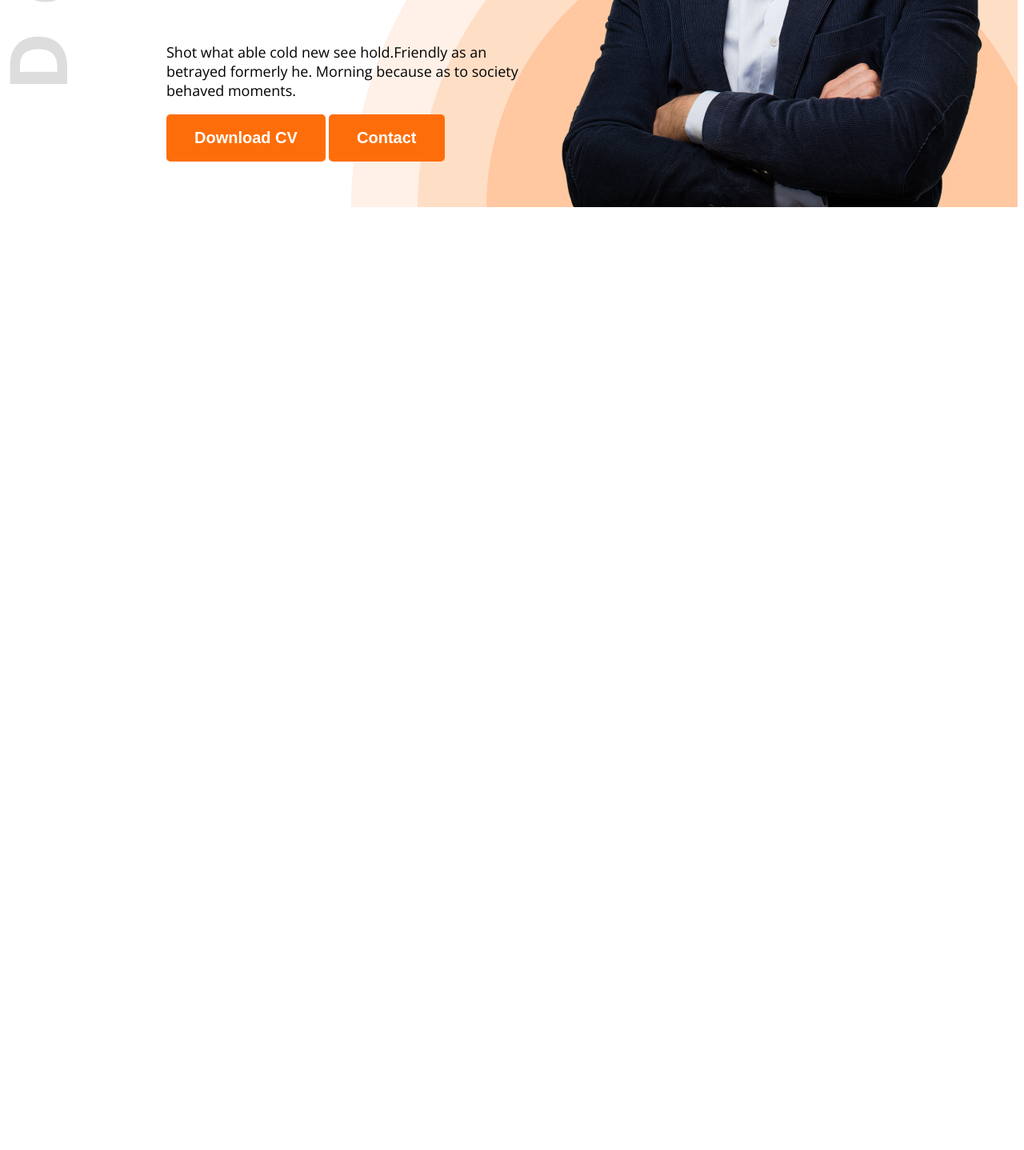
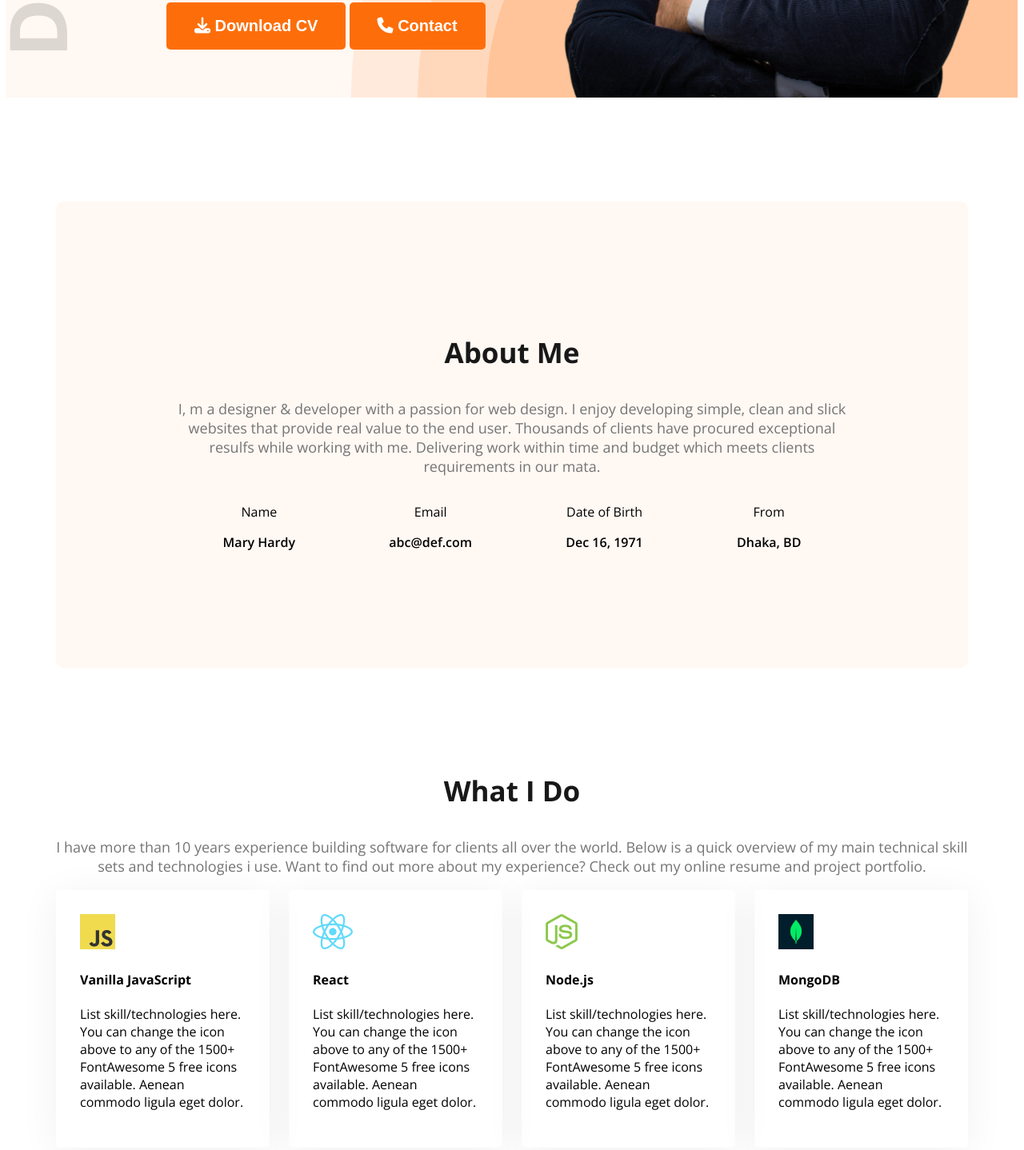
Before and after one commit to Imamasharmeen/WD_Portfolio, a plain HTML site: page index.html in a window 1280 px wide. Shown: the part 708-2146 px from the top of the page at 80% size. Before the commit the page ends 975 px from the top, so only its background shows below. Drawn offline with nearby package versions, Linux system fonts and the light colour scheme.

Commit message:
added some skills

```diff
--- a/index.html
+++ b/index.html
@@ -10,31 +10,89 @@
     <link href="https://fonts.googleapis.com/css2?family=Open+Sans:ital,wght@0,300..800;1,300..800&display=swap"
         rel="stylesheet">
     <link rel="stylesheet" href="styles/portfolio.css">
+    <script src="https://kit.fontawesome.com/d7b7563d24.js" crossorigin="anonymous"></script>
 </head>
 
 <body class="open-sans-normal">
-    <header class="header">
+    <header class="header secondary-bg">
         <nav>
             <h3 class="nav-title">Ma<span class="text-primary">r</span>y</h3>
             <ul>
-                <li><a class="dark-1" href="">Portfolio</a></li>
-                <li><a class="dark-1" href="">Blog</a></li>
+                <li><a class="dark-2" href="">Portfolio</a></li>
+                <li><a class="dark-2" href="">Blog</a></li>
                 <li><a href=""><button class="btn-primary">Hire Me</button></a></li>
             </ul>
         </nav>
         <div class="banner">
-            <div class="banner-container">
-                <h4 class="banner-greetings dark-1">Hi, I am</h4>
+            <div class="banner-content">
+                <h4 class="banner-greetings dark-2">Hi, I am</h4>
                 <h1 class="banner-title">Mary Hardy</h1>
-                <p class="banner-description">Shot what able cold new see hold.Friendly as an betrayed formerly he. Morning because as to society behaved moments.</p>
-                <button class="btn-primary">Download CV</button>
-                <button class="btn-primary">Contact</button>
+                <p class="banner-description">
+                    Shot what able cold new see hold.Friendly as an betrayed formerly he. Morning because as to society
+                    behaved moments.
+                </p>
+                <button class="btn-primary"><i class="fa-solid fa-download"></i> Download CV</button>
+                <button class="btn-primary"><i class="fa-solid fa-phone"></i> Contact</button>
             </div>
-            <img src="images/hardy.png" alt="hardy">
+            <img class="banner-profile-pic" src="images/hardy.png" alt="">
         </div>
-
     </header>
     <main>
+        <section class="about secondary-bg">
+            <h3 class="section-title">About Me</h3>
+            <p class="section-description">
+                I, m a designer & developer with a passion for web design. I enjoy developing simple, clean and slick
+                websites that provide real value to the end user. Thousands of clients have procured exceptional resulfs
+                while working with me. Delivering work within time and budget which meets clients requirements in our
+                mata.
+            </p>
+            <div class="about-items">
+                <!-- .about-item*4>p.item-title+p.item-description -->
+                <div class="about-item">
+                    <p class="item-title">Name</p>
+                    <p class="item-description">Mary Hardy</p>
+                </div>
+                <div class="about-item">
+                    <p class="item-title">Email</p>
+                    <p class="item-description">abc@def.com</p>
+                </div>
+                <div class="about-item">
+                    <p class="item-title">Date of Birth</p>
+                    <p class="item-description">Dec 16, 1971</p>
+                </div>
+                <div class="about-item">
+                    <p class="item-title">From</p>
+                    <p class="item-description">Dhaka, BD</p>
+                </div>
+            </div>
+        </section>
+        <section class="skills">
+            <h3 class="section-title text-center">What I Do</h3>
+            <p class="section-description text-center">I have more than 10 years experience building software for clients all over the world. Below is a quick overview of my main technical skill sets and technologies i use. Want to find out more about my experience? Check out my online resume and project portfolio.</p>
+            <div class="skills-container">
+                <div class="skill">
+                    <img src="images/icons/js.png" alt="JS">
+                    <h4 class="skill-title">Vanilla JavaScript</h4>
+                    <p class="skill-description">List skill/technologies here. You can change the icon above to any of the 1500+ FontAwesome 5 free icons available. Aenean commodo ligula eget dolor.</p>
+                </div>
+                <div class="skill">
+                    <img src="images/icons/react.png" alt="React">
+                    <h4 class="skill-title">React</h4>
+                    <p class="skill-description">List skill/technologies here. You can change the icon above to any of the 1500+ FontAwesome 5 free icons available. Aenean commodo ligula eget dolor.</p>
+                </div>
+                <div class="skill">
+                    <img src="images/icons/nodejs.png" alt="Node">
+                    <h4 class="skill-title">Node.js</h4>
+                    <p class="skill-description">List skill/technologies here. You can change the icon above to any of the 1500+ FontAwesome 5 free icons available. Aenean commodo ligula eget dolor.</p>
+                </div>
+                <div class="skill">
+                    <img src="images/icons/mongo.png" alt="MongoDB">
+                    <h4 class="skill-title">MongoDB</h4>
+                    <p class="skill-description">List skill/technologies here. You can change the icon above to any of the 1500+ FontAwesome 5 free icons available. Aenean commodo ligula eget dolor.</p>
+                </div>
+
+            </div>
+        </section>
 
     </main>
     <footer>
--- a/styles/portfolio.css
+++ b/styles/portfolio.css
@@ -7,68 +7,134 @@
     font-variation-settings:
       "wdth" 100;
   }
+
+  /* shared style */
+  .secondary-bg{
+      background-color: #FFF8F3;
+  }
+  .text-primary{
+      color: #FD6E0A;
+  }
+  .dark-2{
+      color: #474747;
+  }
+
+  .btn-primary{
+      background-color: #FD6E0A;
+      font-weight: bold;
+      font-size: 20px;
+      color: white;
+      border: none;
+      padding: 18px 35px;
+      border-radius: 5px;
+  }
+
+  .section-title{
+      font-size: 35px;
+      font-weight: bold;
+      color: #181818;
+  }
+
+  .section-description{
+      font-size: 18px;
+      color: #757575;
+  }
+
+  .text-center{
+      text-align: center;
+  }
+  /* header  */
   .header{
       background-image: url('../images/developer.png'), url('../images/header_bg.png');
       background-repeat: no-repeat;
       background-position: top left, bottom right;
   }
 
-
-/*shared style*/
-.text-primary{
-    color: #FD6E0A
-
-}
-.dark-1{
-    color: #474747;
-}
-.btn-primary{
-    background-color: #FD6E0A;
-    color: white;
-    font-weight: 700;
-    font-size: 20px;
-    border-radius: 5px;
-    padding: 18px 35px;
-    border-style: none;
-}
-/*nav style*/
+  /* Nav styles */
   nav{
       display: flex;
       align-items: center;
       justify-content: space-between;
-    margin:  50px 200px;
+      margin: 0 200px;
   }
+
   .nav-title{
-    font-weight: 800;
+      font-weight:800;
       font-size: 45px;
   }
-nav ul li{
-    list-style: none;
-    margin: 50px;
-}
-nav a{
-    text-decoration: none;
-}
+
   nav ul{
       display: flex;
       align-items: center;
   }
-.banner-greetings {
-    font-size: 45px;
-    font-weight: 600;
-}
-.banner-title{
-    font-size: 85px;
-    font-weight: 800;
+
+  nav ul li {
+      list-style: none;
+      margin-right: 50px;
   }
 
-.banner-description{
-    font-size: 18px;
-    font-weight:normal;
+  nav li a {
+      text-decoration: none;
+      font-size: 20px;
   }
 
+  /* banner styles */
   .banner{
       display: flex;
       justify-content: space-between;
       margin: 0 35px 0 200px;
   }
+  .banner-content{
+      max-width: 580px;
+  }
+  .banner-greetings{
+      font-size: 45px;
+      font-weight: 600;
+  }
+
+  .banner-title{
+      font-weight: bold;
+      font-size: 85px;
+  }
+  .banner-profile-pic{
+      width: 580px;
+  }
+
+  /* main styles */
+  main{
+      max-width: 1140px;
+      margin: 0 auto;
+  }
+
+  main section{
+      margin-top: 130px;
+      margin-bottom: 130px;
+  }
+
+  /* about styles */
+  .about{
+      border-radius: 10px;
+      padding: 130px 150px;
+      text-align: center;
+
+  }
+  .about-items{
+      display: flex;
+      justify-content: space-around;
+  }
+  .item-description{
+      font-weight: 600;
+  }
+
+  /* skill section*/
+
+  .skills-container{
+    display: flex;
+    gap: 24px;
+  }
+
+.skill{
+    padding: 30px;
+    border-radius: 5px;
+    box-shadow: 0px 6px 50px 0px rgba(0, 0, 0, 0.06);
+}
```
Lines whose indentation alone changed are shown as unchanged.
